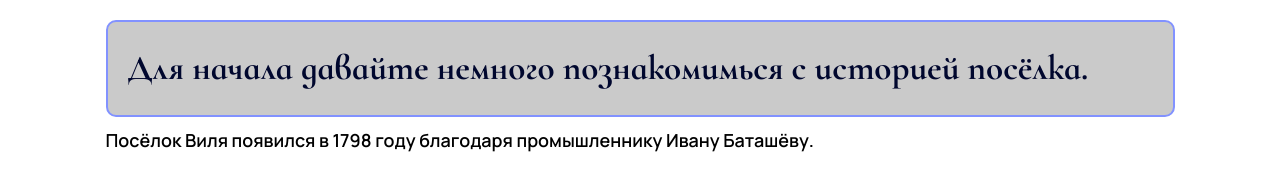
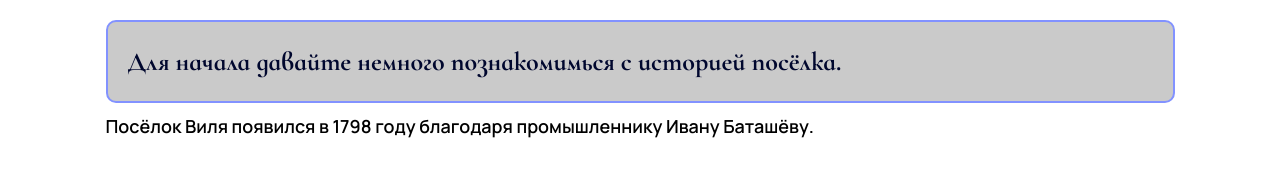
Before and after one commit to sorokinaroza27-source/my-repository, a plain HTML site: page quest.html in a window 1280 px wide. Shown: the top 187 px of the page. Drawn offline with Linux system fonts and the light colour scheme.

Commit message:
another commit

```diff
--- a/style.css
+++ b/style.css
@@ -269,7 +269,7 @@ html {
     border: 2px solid var(--vave);
     border-radius: 10px;
     font-family: "Cormorant Infant", serif;
-    font-size: 35px;
+    font-size: 26px;
 }
 
 .story img {
```
